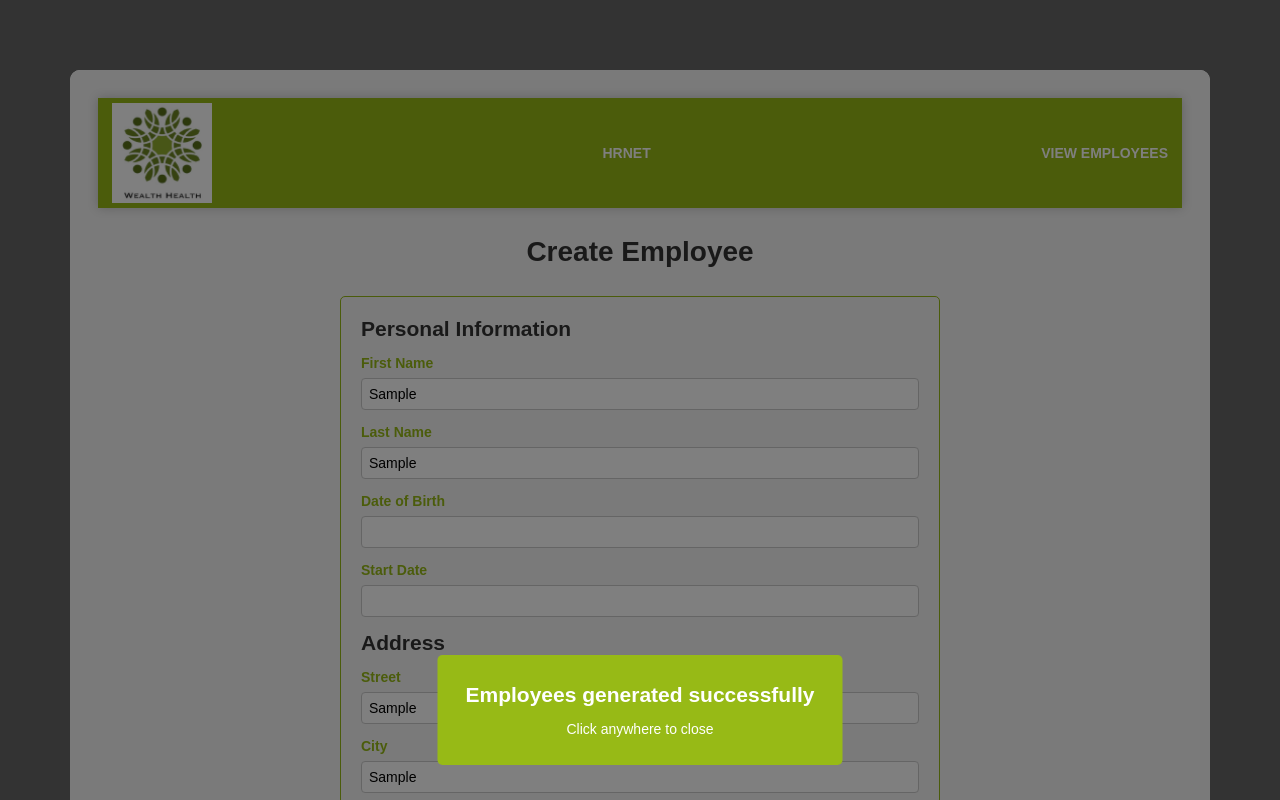
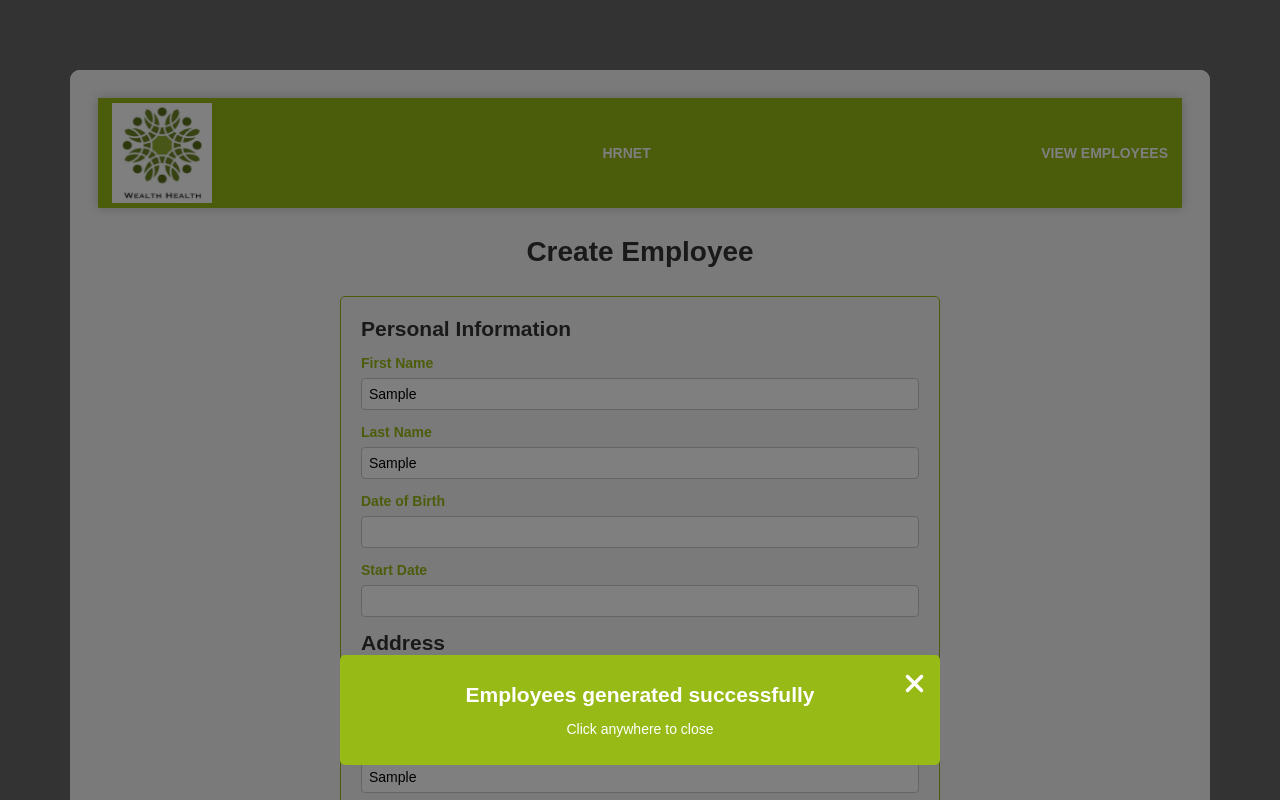
Before and after one commit to AxelRaboit/OpenClassRooms-P14-HRnet, a React (Create React App) app: page / in a window 1280 px wide. Both pictures are taken after typing "Sample", "Sample", "Sample", "Sample", "Sample", "Sample" into the empty fields and a click on the button "Generate Employees for testing". Shown: the top 800 px of the page. Built offline with nearby package versions, Linux system fonts and the light colour scheme.

Commit message:
[UPDATE] Modal: Add more possibilities

```diff
--- a/public/index.html
+++ b/public/index.html
@@ -10,6 +10,7 @@
       content="Web site created using create-react-app"
     />
     <link rel="apple-touch-icon" href="%PUBLIC_URL%/logo192.png" />
+    <script src="https://kit.fontawesome.com/582e93cff3.js" crossorigin="anonymous"></script>
     <!--
       manifest.json provides metadata used when your web app is installed on a
       user's mobile device or desktop. See https://developers.google.com/web/fundamentals/web-app-manifest/
--- a/src/components/Form/Modal/Modal.jsx
+++ b/src/components/Form/Modal/Modal.jsx
@@ -7,8 +7,9 @@ export const Modal = ({
     messageSecondText,
     messageSecondColor,
     modalBackgroundColor,
+    modalWidth,
+    closeButton,
 }) => {
-
     const [messageMainData, setMessageMainData] = useState(
         messageMainText || "Success!"
     );
@@ -27,6 +28,10 @@ export const Modal = ({
         modalBackgroundColor || "#1289c9"
     );
 
+    const [closeButtonData, setCloseButtonData] = useState(closeButton || false);
+
+    const [modalWidthData, setModalWidthData] = useState(modalWidth || "600px");
+
     const [isModalVisible, setIsModalVisible] = useState(true);
 
     const closeModal = () => {
@@ -41,27 +46,34 @@ export const Modal = ({
         color: messageSecondColorData,
     };
 
-    const modalBackgroundColorStyle = {
+    const modalStyle = {
         backgroundColor: modalBackgroundColorData,
+        width: modalWidthData,
     };
 
     return (
         <>
             {isModalVisible && (
                 <div className={style.containerModal} onClick={closeModal}>
-                    <div
-                        className={style.modal}
-                        style={modalBackgroundColorStyle}
-                    >
+                    <div className={style.modal} style={modalStyle}>
+                        {closeButtonData && (
+                            <div className={style.containerClose}>
+                                <button onClick={closeModal}>
+                                    <i className="fa-solid fa-xmark"></i>
+                                </button>
+                            </div>
+                        )}
                         <div className={style.containerMessageMain}>
-                            <p style={messageMainColorStyle}>{messageMainData}</p>
+                            <p style={messageMainColorStyle}>
+                                {messageMainData}
+                            </p>
                         </div>
                         {messageSecondTextData && (
                             <div className={style.containerMessageSecond}>
-                            <p style={messageSecondColorStyle}>
-                                {messageSecondTextData}
-                            </p>
-                        </div>
+                                <p style={messageSecondColorStyle}>
+                                    {messageSecondTextData}
+                                </p>
+                            </div>
                         )}
                     </div>
                 </div>
--- a/src/components/Form/Modal/Modal.module.scss
+++ b/src/components/Form/Modal/Modal.module.scss
@@ -18,6 +18,25 @@
     border-radius: 5px;
     padding: 2rem;
 
+    .containerClose {
+      margin-bottom: 1rem;
+      position: absolute;
+      right: 15px;
+      top: 15px;
+
+      button {
+        background-color: transparent;
+        border: none;
+        cursor: pointer;
+        font-size: 1.5rem;
+        color: #fff;
+
+        i {
+          font-size: 2rem;
+        }
+      }
+    }
+
     .containerMessageMain {
       p {
         text-align: center;
--- a/src/pages/Home.jsx
+++ b/src/pages/Home.jsx
@@ -120,6 +120,8 @@ export const Home = () => {
           messageSecondText={'Click anywhere to close'}
           messageSecondColor={'#ffffff'}
           modalBackgroundColor={'#97ba16'}
+          modalWidth={'600px'}
+          closeButton={true}
         />
       }
 
```
